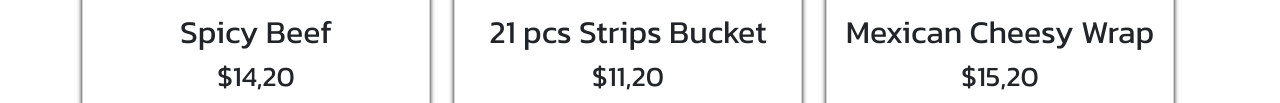
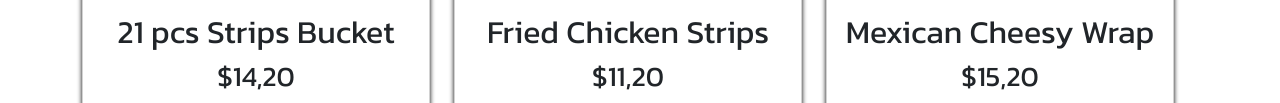
Before and after one commit to Diaa44/mystery-burger, a plain HTML site: page index.html in a window 1280 px wide. Shown: the part 3120-3223 px from the top of the page. Drawn offline with nearby package versions, Linux system fonts and the light colour scheme.

Commit message:
Update index.html

```diff
--- a/index.html
+++ b/index.html
@@ -162,7 +162,7 @@
                             <div class="card">
                                 <img class="card-image-top" src="https://scontent.fsof11-1.fna.fbcdn.net/v/t45.5328-4/240129654_4948135228549391_4049284149509929520_n.jpg?_nc_cat=104&ccb=1-7&_nc_sid=c48759&_nc_ohc=dZZ3j-A0zVUAX_7W-vd&_nc_ht=scontent.fsof11-1.fna&oh=00_AT-qPjiFenYhsUyjIvQya1u5bDTjCpoA9RFav6MRmuiKnw&oe=6355C920" height="236px" alt="">
                                 <div class="card-body">
-                                    <h2 class="card-titel text-center">Spicy Beef </h2>
+                                    <h2 class="card-titel text-center">21 pcs Strips Bucket </h2>
                                     <h3 class="card-titel text-center">$14,20</h3>
                                     <p class="card-text text-cener">This is the most poppin', zingiest box you'll ever see. Grab a Zinger® Popcorn Box. </p>
                                     <div id="btn3"><button>Order Now</button></div>
@@ -173,7 +173,7 @@
                             <div class="card">
                                 <img class="card-image-top" src="https://ymna.net/wp-content/uploads/2019/05/%D9%88%D8%AC%D8%A8%D8%A9-%D8%A7%D8%AC%D9%86%D8%AD%D8%A9-%D8%AF%D8%AC%D8%A7%D8%AC-%D9%83%D8%B1%D8%B3%D8%A8%D9%8A3.png" height="236px" alt="">
                                 <div class="card-body">
-                                    <h2 class="card-titel text-center">21 pcs Strips Bucket</h2>
+                                    <h2 class="card-titel text-center">Fried Chicken Strips</h2>
                                     <h3 class="card-titel text-center">$11,20</h3>
                                     <p class="card-text text-cener"> the most poppin', zingiest box you'll ever see. Grab a Zinger® Popcorn Box packing </p>
                                     <div id="btn3"><button>Order Now</button></div>
```
